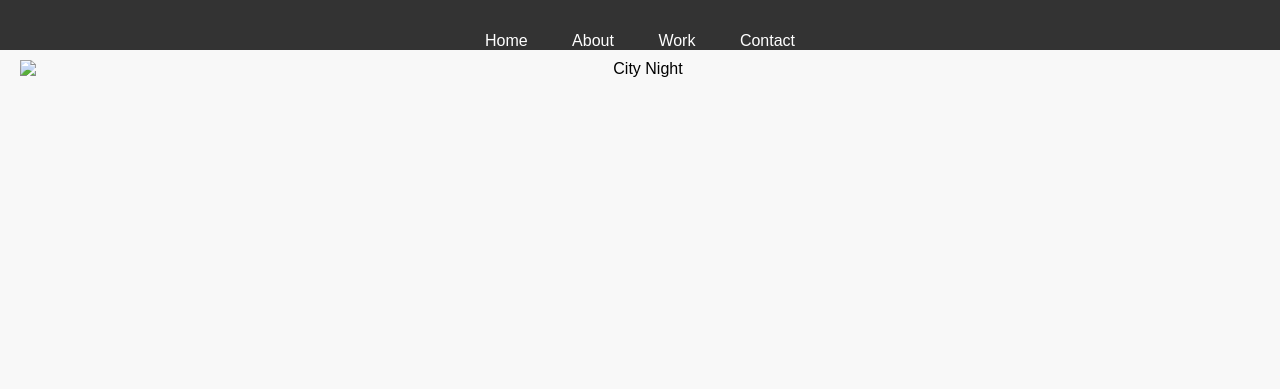
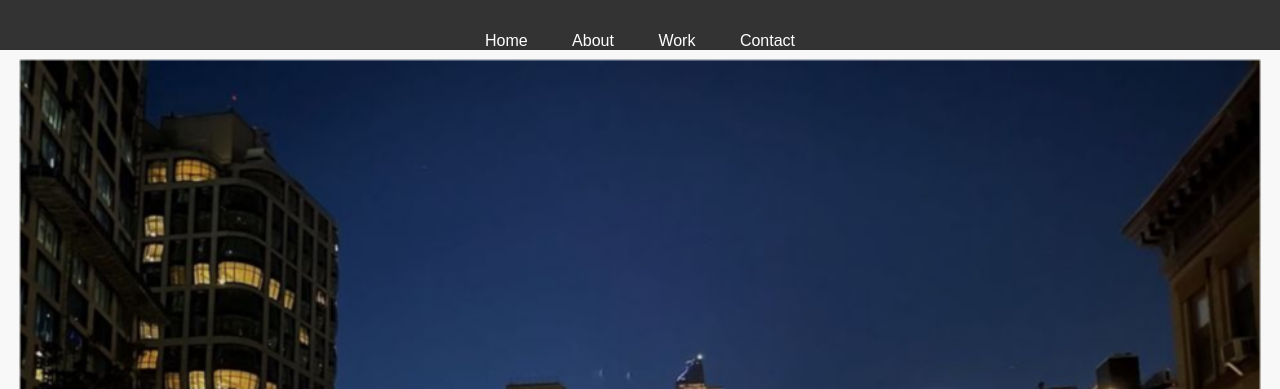
Before and after one commit to ritikazahira/ritikazahira.github.io, a plain HTML site: page index.html in a window 1280 px wide. Shown: the top 389 px of the page. Drawn offline with Linux system fonts and the light colour scheme.

Commit message:
Update index.html

```diff
--- a/index.html
+++ b/index.html
@@ -16,7 +16,7 @@
         </ul>
     </nav>
 <section id="home" class="header-container">
-    <img src="path-to-your-image.jpg" alt="City Night" class="header-image">
+    <img src="images/vsco_060422.jpg" alt="City Night" class="header-image">
     <h1 class="header-title">ritika.ai</h1>
 </section>
 
```
